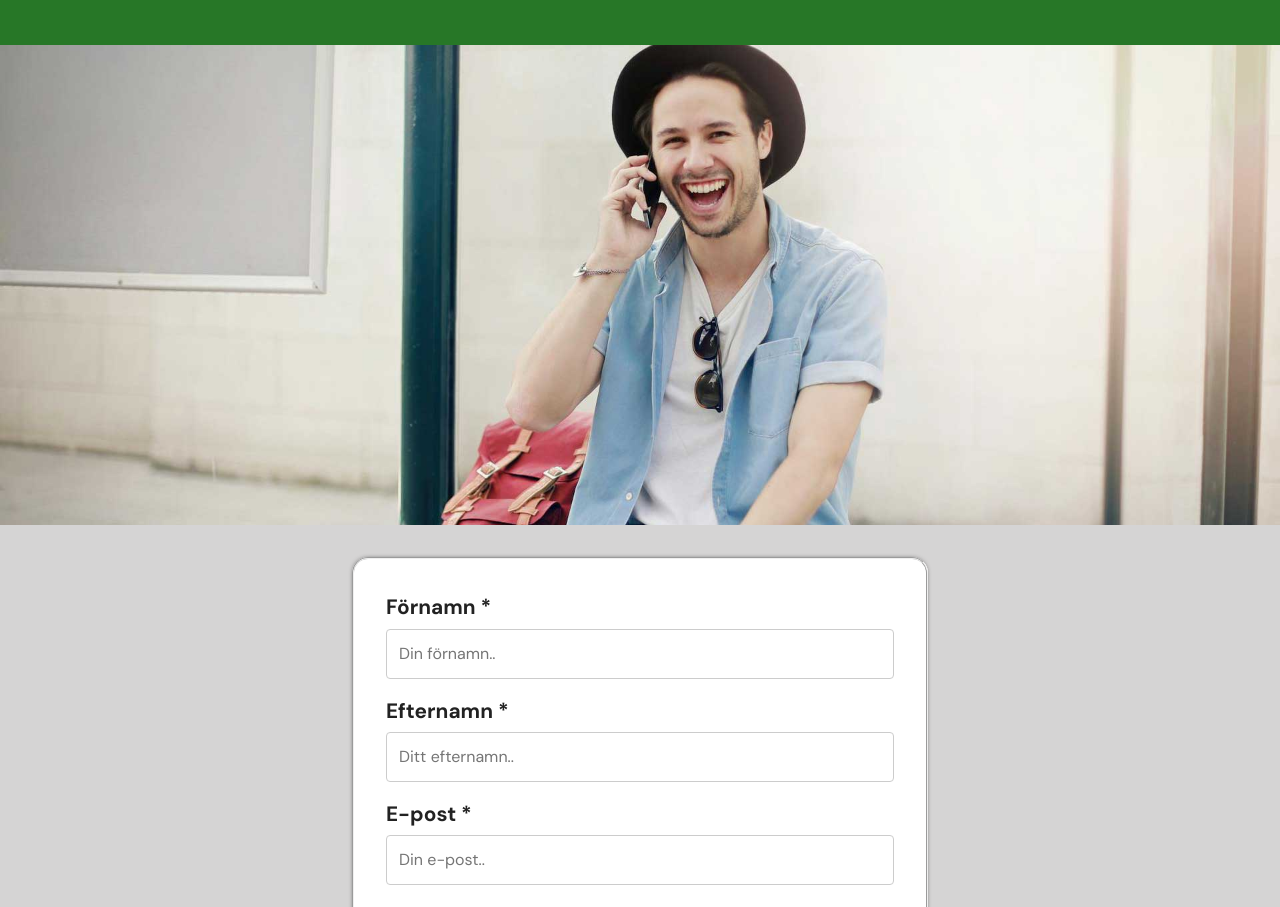
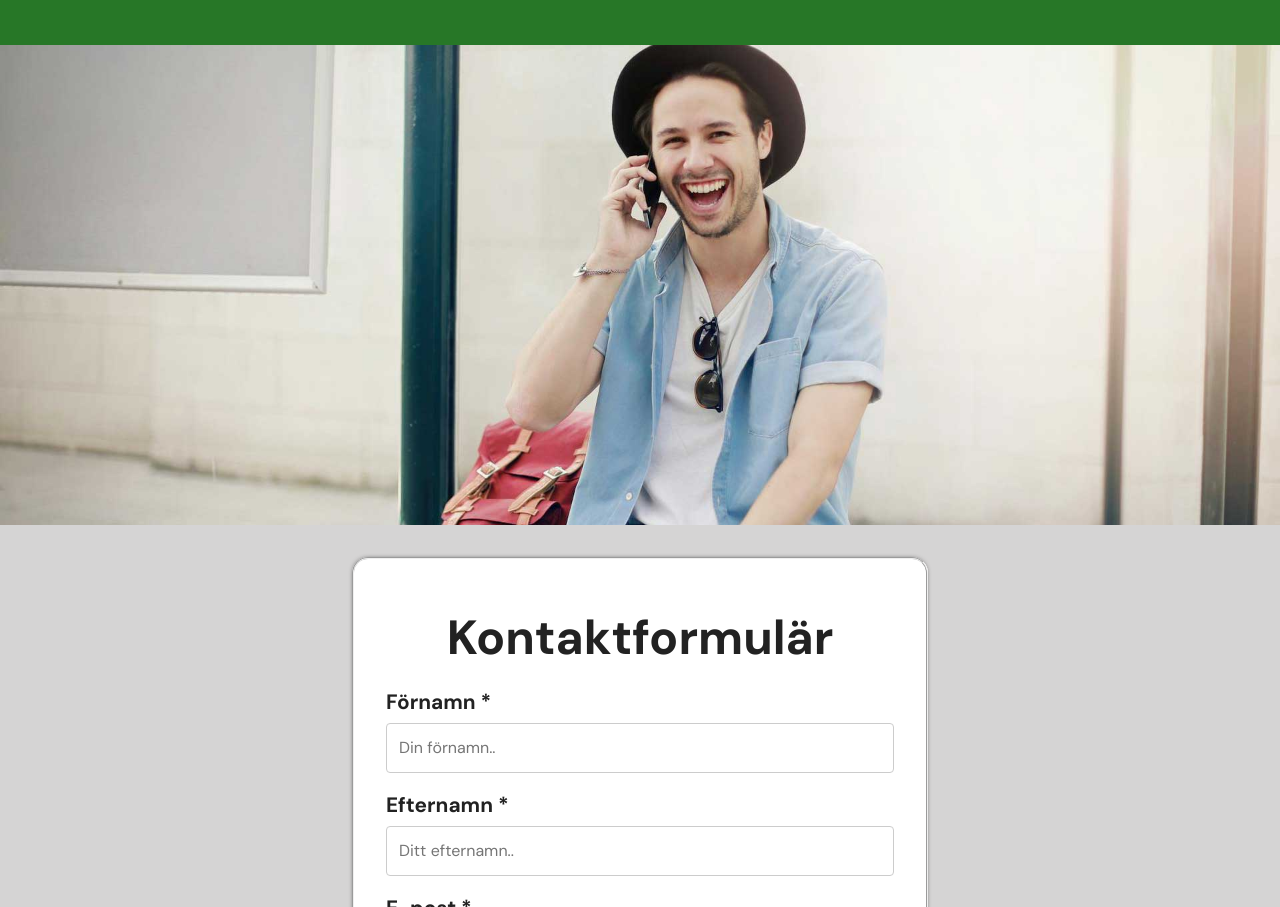
Before and after one commit to ErikTP/bank-website-demo, a plain HTML site: page kontakt.html in a window 1280 px wide. Shown: the part 193-1100 px from the top of the page. Drawn offline with Linux system fonts and the light colour scheme.

Commit message:
Kontakt-formulär padding adderad

```diff
--- a/css/styles.css
+++ b/css/styles.css
@@ -143,6 +143,10 @@ main p {
 	border-radius: 1rem;
 	box-shadow: 0 0 5px -2px #222;
 	padding: 2rem;
+}
+
+.kontakt-huvudrubrik{
+	padding: 1rem;
 }
 
 @media (max-width: 700px) {
--- a/kontakt.html
+++ b/kontakt.html
@@ -67,6 +67,8 @@
 
                     <fieldset class="kontakt-box">
 
+                        <h1 class="kontakt-huvudrubrik">Kontaktformulär</h1>
+
                         <label for="fname">Förnamn <span aria-hidden="true">*</span></label>
                         <input type="text" id="fname" name="firstname" placeholder="Din förnamn..">
 
```
